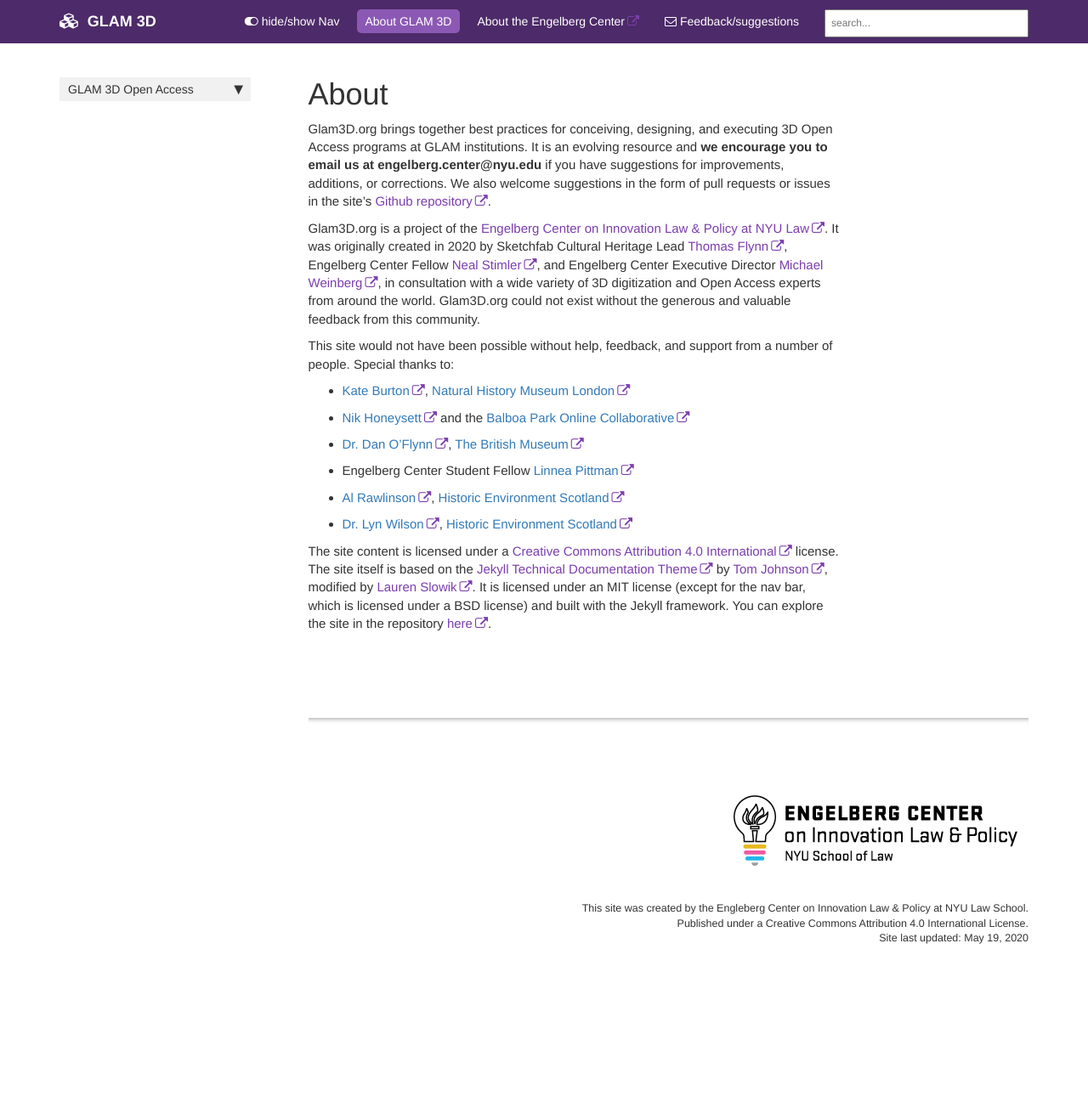
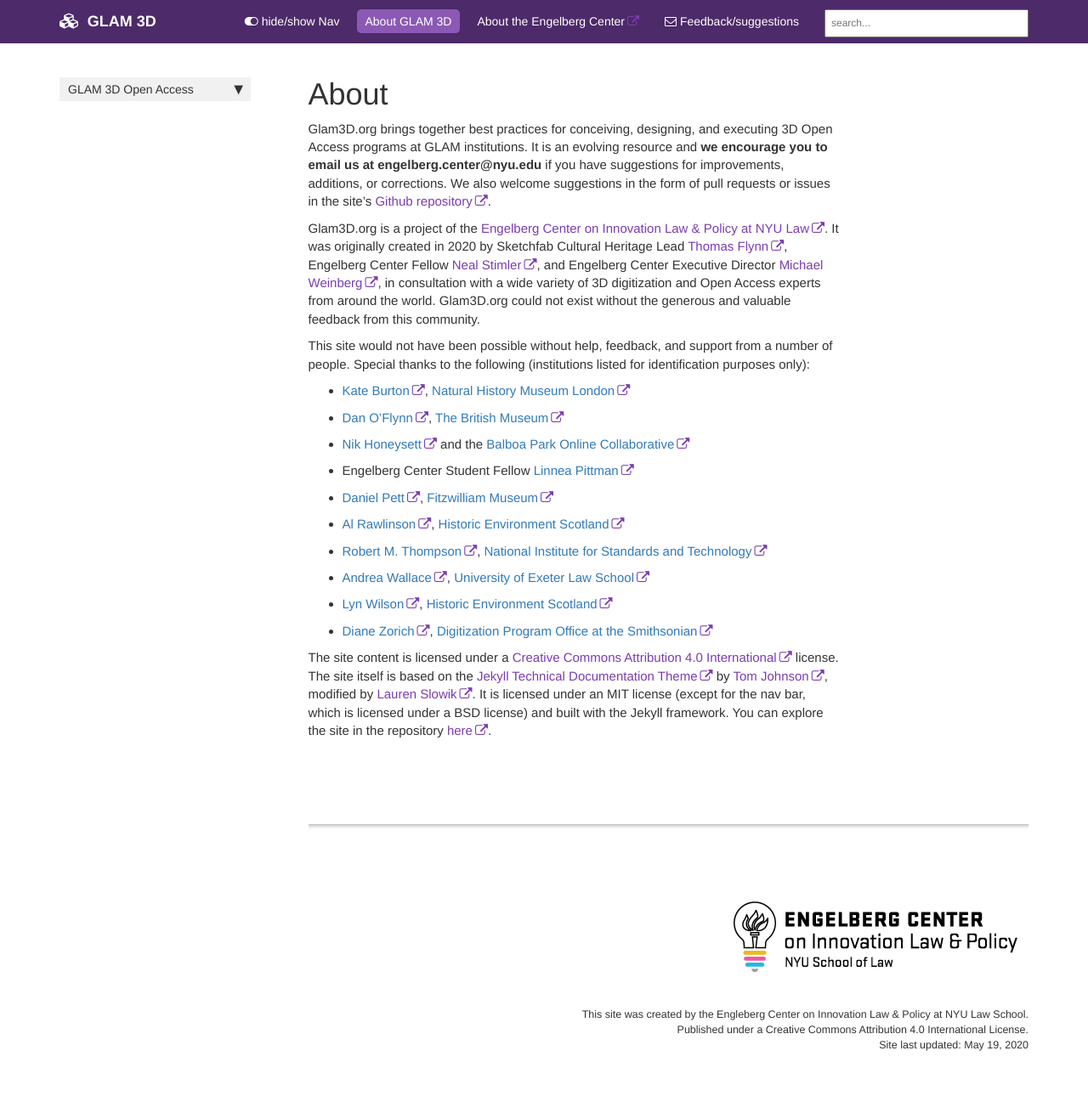
Before and after one commit to NYUEngelberg/NYUEngelberg.github.io, a Jekyll site: the page built from pages/About/about.md, in a window 1280 px wide. Shown: the whole page at 85% size. Built offline with Jekyll 4.4.1, drawn with Linux system fonts in a browser that asks for light colours; comment, search, counter and statistics services are not loaded; before the commit the page ends 1164 px from its top, so only the background shows below that.

Commit message:
updated about thanks list

```diff
--- a/pages/About/about.md
+++ b/pages/About/about.md
@@ -11,13 +11,17 @@ Glam3D.org brings together best practices for conceiving, designing, and executi
 
 Glam3D.org is a project of the [Engelberg Center on Innovation Law & Policy at NYU Law](https://www.law.nyu.edu/centers/engelberg).  It was originally created in 2020 by Sketchfab Cultural Heritage Lead [Thomas Flynn](https://twitter.com/nebulousflynn), Engelberg Center Fellow [Neal Stimler](https://www.law.nyu.edu/centers/engelberg/team/stimler), and Engelberg Center Executive Director [Michael Weinberg](https://www.law.nyu.edu/centers/engelberg/team/weinberg), in consultation with a wide variety of 3D digitization and Open Access experts from around the world.  Glam3D.org could not exist without the generous and valuable feedback from this community.
 
-This site would not have been possible without help, feedback, and support from a number of people.  Special thanks to:
+This site would not have been possible without help, feedback, and support from a number of people.  Special thanks to the following (institutions listed for identification purposes only):
 
 * [Kate Burton](https://www.linkedin.com/in/kate-burton-8684985a/), [Natural History Museum London](https://www.nhm.ac.uk/)
+* [Dan O'Flynn](https://twitter.com/danoflynn), [The British Museum](https://www.britishmuseum.org/)
 * [Nik Honeysett](https://twitter.com/nhoneysett) and the [Balboa Park Online Collaborative](https://www.bpoc.org/)
-* [Dr. Dan O'Flynn](https://twitter.com/danoflynn), [The British Museum](https://www.britishmuseum.org/)
 * Engelberg Center Student Fellow [Linnea Pittman](https://www.law.nyu.edu/centers/engelberg/team/pittman)
+* [Daniel Pett](https://twitter.com/DEJPett), [Fitzwilliam Museum](https://www.fitzmuseum.cam.ac.uk/)
 * [Al Rawlinson](https://twitter.com/alrawli), [Historic Environment Scotland](https://www.historicenvironment.scot/)
-* [Dr. Lyn Wilson](https://twitter.com/Scottish3D), [Historic Environment Scotland](https://www.historicenvironment.scot/)
+* [Robert M. Thompson](https://www.linkedin.com/in/robert-m-thompson-b3a5044a/), [National Institute for Standards and Technology](https://www.nist.gov/)
+* [Andrea Wallace](https://twitter.com/andeewallace), [University of Exeter Law School](https://socialsciences.exeter.ac.uk/law/)
+* [Lyn Wilson](https://twitter.com/Scottish3D), [Historic Environment Scotland](https://www.historicenvironment.scot/)
+* [Diane Zorich](https://twitter.com/dzorich), [Digitization Program Office at the Smithsonian](https://dpo.si.edu/)
 
 The site content is licensed under a [Creative Commons Attribution 4.0 International](https://creativecommons.org/licenses/by/4.0/legalcode) license.  The site itself is based on the [Jekyll Technical Documentation Theme](https://idratherbewriting.com/documentation-theme-jekyll/) by [Tom Johnson](https://idratherbewriting.com/aboutme/), modified by [Lauren Slowik](https://www.laurenslowik.com/).  It is licensed under an MIT license (except for the nav bar, which is licensed under a BSD license) and built with the Jekyll framework.  You can explore the site in the repository [here](https://github.com/NYUEngelberg/NYUEngelberg.github.io).
```
